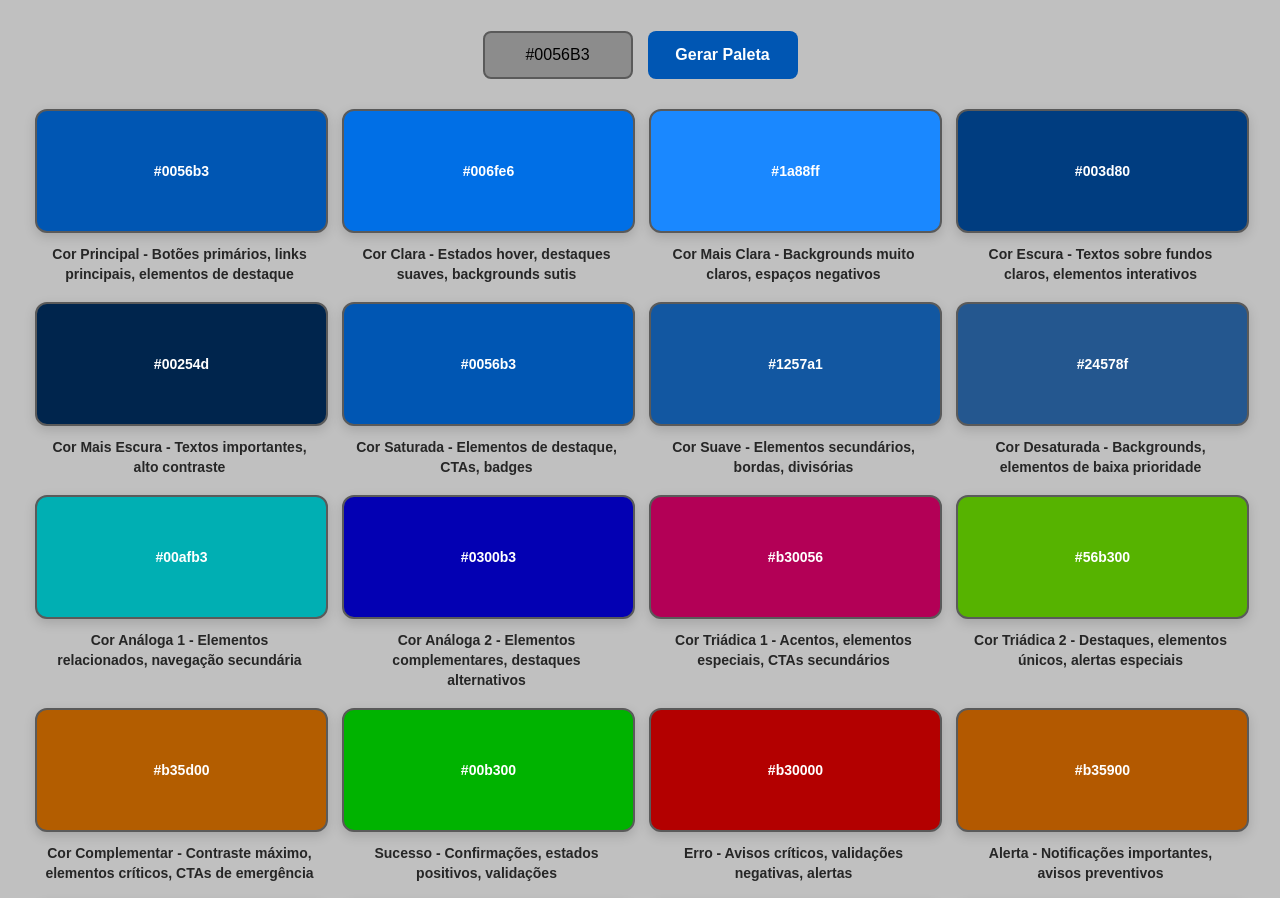
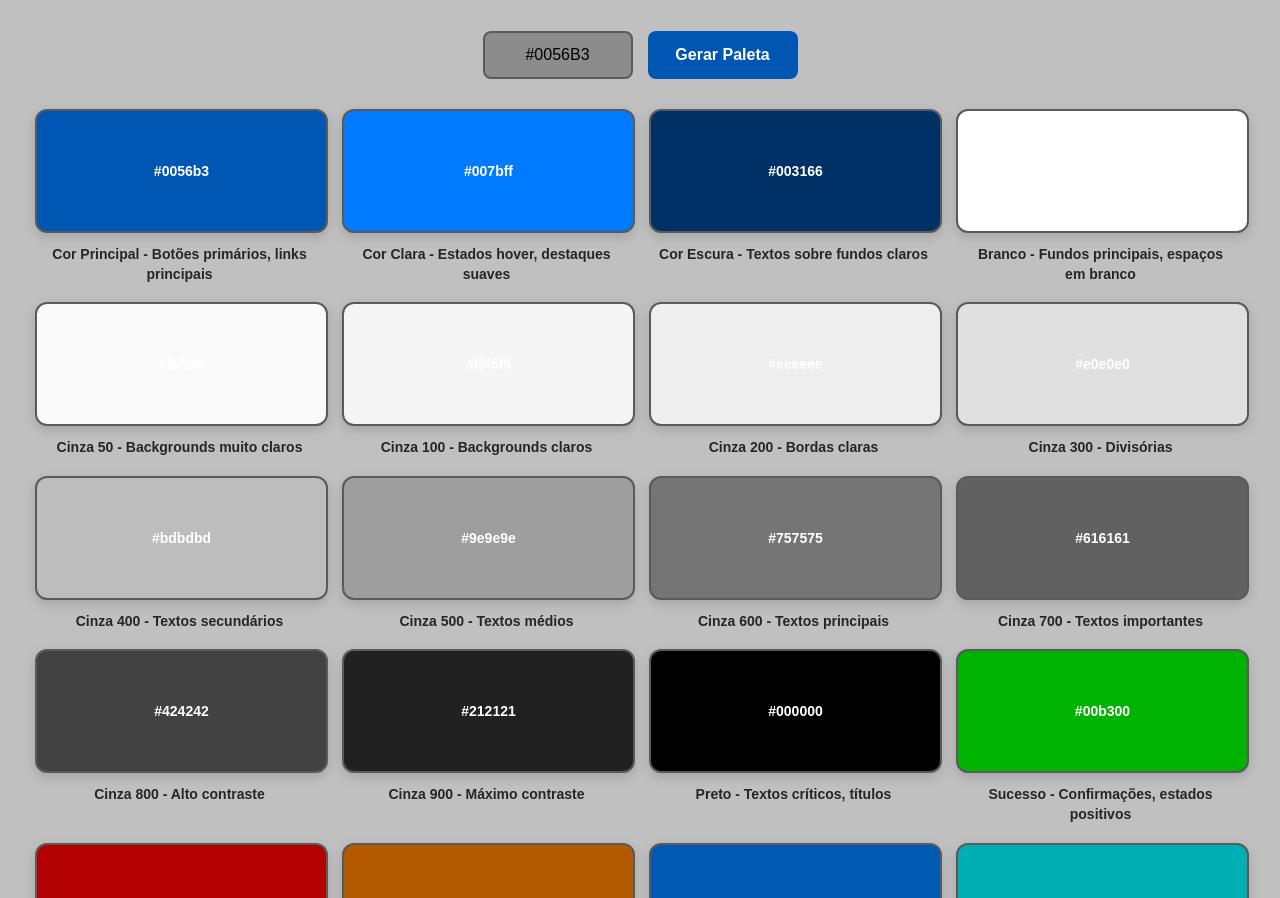
Before and after one commit to thiago95macedo/paleta_cores, a plain HTML site: page index.html in a window 1280 px wide. Shown: the part 223-1121 px from the top of the page. Drawn offline with Linux system fonts and the light colour scheme.

Commit message:
Refatora sistema de cores: inclui branco, evita repetições e melhora lógica

```diff
--- a/index.html
+++ b/index.html
@@ -138,76 +138,51 @@
       return rgbToHex(rgb[0], rgb[1], rgb[2]);
     }
 
-    // Cores análogas (30° de diferença)
-    function getAnalogousColors(h, s, l) {
-      return [
-        generateHslColor((h - 30 + 360) % 360, s, l),
-        generateHslColor((h + 30) % 360, s, l)
-      ];
-    }
+    // Sistema de cores mais inteligente
+    function generateSmartPalette(primaryColor) {
+      const rgb = hexToRgb(primaryColor);
+      const [h, s, l] = rgbToHsl(rgb[0], rgb[1], rgb[2]);
 
-    // Cores triádicas (120° de diferença)
-    function getTriadicColors(h, s, l) {
-      return [
-        generateHslColor((h + 120) % 360, s, l),
-        generateHslColor((h + 240) % 360, s, l)
-      ];
-    }
+      const palette = {
+        // CORES PRINCIPAIS (baseadas na cor principal)
+        primary: primaryColor,
+        primaryLight: generateHslColor(h, s, Math.min(100, l + 15)),
+        primaryDark: generateHslColor(h, s, Math.max(0, l - 15)),
 
-    // Cor complementar (180° de diferença)
-    function getComplementaryColor(h, s, l) {
-      return generateHslColor((h + 180) % 360, s, l);
-    }
+        // CORES NEUTRAS (incluindo branco)
+        white: '#ffffff',
+        gray50: '#fafafa',
+        gray100: '#f5f5f5',
+        gray200: '#eeeeee',
+        gray300: '#e0e0e0',
+        gray400: '#bdbdbd',
+        gray500: '#9e9e9e',
+        gray600: '#757575',
+        gray700: '#616161',
+        gray800: '#424242',
+        gray900: '#212121',
+        black: '#000000',
 
-    // Variações de luminosidade
-    function getLightnessVariations(h, s, l) {
-      return {
-        lighter: generateHslColor(h, s, Math.min(100, l + 20)),
-        light: generateHslColor(h, s, Math.min(100, l + 10)),
-        dark: generateHslColor(h, s, Math.max(0, l - 10)),
-        darker: generateHslColor(h, s, Math.max(0, l - 20))
-      };
-    }
+        // CORES FUNCIONAIS (baseadas na cor principal mas com matizes específicos)
+        success: generateHslColor(120, Math.min(100, s + 10), l), // Verde
+        error: generateHslColor(0, Math.min(100, s + 10), l),     // Vermelho
+        warning: generateHslColor(30, Math.min(100, s + 10), l),  // Laranja
+        info: generateHslColor(210, Math.min(100, s + 10), l),    // Azul
 
-    // Variações de saturação
-    function getSaturationVariations(h, s, l) {
-      return {
+        // CORES DE HARMONIA
+        analogous1: generateHslColor((h - 30 + 360) % 360, s, l),
+        analogous2: generateHslColor((h + 30) % 360, s, l),
+        triadic1: generateHslColor((h + 120) % 360, s, l),
+        triadic2: generateHslColor((h + 240) % 360, s, l),
+        complementary: generateHslColor((h + 180) % 360, s, l),
+
+        // VARIAÇÕES DE SATURAÇÃO
         saturated: generateHslColor(h, Math.min(100, s + 20), l),
         muted: generateHslColor(h, Math.max(0, s - 20), l),
         desaturated: generateHslColor(h, Math.max(0, s - 40), l)
       };
-    }
 
-    // Cores funcionais adaptativas
-    function getAdaptiveFunctionalColors(h, s, l) {
-      // Sucesso: Verde baseado na cor principal
-      const successH = 120; // Verde
-      const successColor = generateHslColor(successH, Math.min(100, s + 10), l);
-
-      // Erro: Vermelho baseado na cor principal
-      const errorH = 0; // Vermelho
-      const errorColor = generateHslColor(errorH, Math.min(100, s + 10), l);
-
-      // Alerta: Laranja baseado na cor principal
-      const warningH = 30; // Laranja
-      const warningColor = generateHslColor(warningH, Math.min(100, s + 10), l);
-
-      // Info: Azul baseado na cor principal
-      const infoH = 210; // Azul
-      const infoColor = generateHslColor(infoH, Math.min(100, s + 10), l);
-
-      return { successColor, errorColor, warningColor, infoColor };
-    }
-
-    // Cores neutras adaptativas
-    function getAdaptiveNeutralColors(l) {
-      return {
-        lightest: generateHslColor(0, 0, Math.min(100, l + 40)),
-        light: generateHslColor(0, 0, Math.min(100, l + 20)),
-        medium: generateHslColor(0, 0, l),
-        dark: generateHslColor(0, 0, Math.max(0, l - 20)),
-        darkest: generateHslColor(0, 0, Math.max(0, l - 40))
-      };
+      return palette;
     }
 
     function generatePalette() {
@@ -217,58 +192,46 @@
         return;
       }
 
-      // Converter para HSL
-      const rgb = hexToRgb(primaryColor);
-      const [h, s, l] = rgbToHsl(rgb[0], rgb[1], rgb[2]);
-
-      // Gerar todas as variações
-      const lightnessVars = getLightnessVariations(h, s, l);
-      const saturationVars = getSaturationVariations(h, s, l);
-      const analogousColors = getAnalogousColors(h, s, l);
-      const triadicColors = getTriadicColors(h, s, l);
-      const complementaryColor = getComplementaryColor(h, s, l);
-      const functionalColors = getAdaptiveFunctionalColors(h, s, l);
-      const neutralColors = getAdaptiveNeutralColors(l);
-
-      // Limpar container
+      const palette = generateSmartPalette(primaryColor);
       const paletteContainer = document.getElementById('paletteContainer');
       paletteContainer.innerHTML = '';
 
-      // 1. COR PRINCIPAL E VARIAÇÕES
-      addColorBox(paletteContainer, primaryColor, 'Cor Principal - Botões primários, links principais, elementos de destaque');
-      addColorBox(paletteContainer, lightnessVars.light, 'Cor Clara - Estados hover, destaques suaves, backgrounds sutis');
-      addColorBox(paletteContainer, lightnessVars.lighter, 'Cor Mais Clara - Backgrounds muito claros, espaços negativos');
-      addColorBox(paletteContainer, lightnessVars.dark, 'Cor Escura - Textos sobre fundos claros, elementos interativos');
-      addColorBox(paletteContainer, lightnessVars.darker, 'Cor Mais Escura - Textos importantes, alto contraste');
+      // 1. CORES PRINCIPAIS
+      addColorBox(paletteContainer, palette.primary, 'Cor Principal - Botões primários, links principais');
+      addColorBox(paletteContainer, palette.primaryLight, 'Cor Clara - Estados hover, destaques suaves');
+      addColorBox(paletteContainer, palette.primaryDark, 'Cor Escura - Textos sobre fundos claros');
 
-      // 2. VARIAÇÕES DE SATURAÇÃO
-      addColorBox(paletteContainer, saturationVars.saturated, 'Cor Saturada - Elementos de destaque, CTAs, badges');
-      addColorBox(paletteContainer, saturationVars.muted, 'Cor Suave - Elementos secundários, bordas, divisórias');
-      addColorBox(paletteContainer, saturationVars.desaturated, 'Cor Desaturada - Backgrounds, elementos de baixa prioridade');
+      // 2. CORES NEUTRAS (incluindo branco)
+      addColorBox(paletteContainer, palette.white, 'Branco - Fundos principais, espaços em branco');
+      addColorBox(paletteContainer, palette.gray50, 'Cinza 50 - Backgrounds muito claros');
+      addColorBox(paletteContainer, palette.gray100, 'Cinza 100 - Backgrounds claros');
+      addColorBox(paletteContainer, palette.gray200, 'Cinza 200 - Bordas claras');
+      addColorBox(paletteContainer, palette.gray300, 'Cinza 300 - Divisórias');
+      addColorBox(paletteContainer, palette.gray400, 'Cinza 400 - Textos secundários');
+      addColorBox(paletteContainer, palette.gray500, 'Cinza 500 - Textos médios');
+      addColorBox(paletteContainer, palette.gray600, 'Cinza 600 - Textos principais');
+      addColorBox(paletteContainer, palette.gray700, 'Cinza 700 - Textos importantes');
+      addColorBox(paletteContainer, palette.gray800, 'Cinza 800 - Alto contraste');
+      addColorBox(paletteContainer, palette.gray900, 'Cinza 900 - Máximo contraste');
+      addColorBox(paletteContainer, palette.black, 'Preto - Textos críticos, títulos');
 
-      // 3. CORES ANÁLOGAS
-      addColorBox(paletteContainer, analogousColors[0], 'Cor Análoga 1 - Elementos relacionados, navegação secundária');
-      addColorBox(paletteContainer, analogousColors[1], 'Cor Análoga 2 - Elementos complementares, destaques alternativos');
+      // 3. CORES FUNCIONAIS
+      addColorBox(paletteContainer, palette.success, 'Sucesso - Confirmações, estados positivos');
+      addColorBox(paletteContainer, palette.error, 'Erro - Avisos críticos, validações negativas');
+      addColorBox(paletteContainer, palette.warning, 'Alerta - Notificações importantes');
+      addColorBox(paletteContainer, palette.info, 'Informação - Tooltips, mensagens');
 
-      // 4. CORES TRIÁDICAS
-      addColorBox(paletteContainer, triadicColors[0], 'Cor Triádica 1 - Acentos, elementos especiais, CTAs secundários');
-      addColorBox(paletteContainer, triadicColors[1], 'Cor Triádica 2 - Destaques, elementos únicos, alertas especiais');
+      // 4. CORES DE HARMONIA
+      addColorBox(paletteContainer, palette.analogous1, 'Análoga 1 - Elementos relacionados');
+      addColorBox(paletteContainer, palette.analogous2, 'Análoga 2 - Elementos complementares');
+      addColorBox(paletteContainer, palette.triadic1, 'Triádica 1 - Acentos, elementos especiais');
+      addColorBox(paletteContainer, palette.triadic2, 'Triádica 2 - Destaques únicos');
+      addColorBox(paletteContainer, palette.complementary, 'Complementar - Contraste máximo');
 
-      // 5. COR COMPLEMENTAR
-      addColorBox(paletteContainer, complementaryColor, 'Cor Complementar - Contraste máximo, elementos críticos, CTAs de emergência');
-
-      // 6. CORES FUNCIONAIS ADAPTATIVAS
-      addColorBox(paletteContainer, functionalColors.successColor, 'Sucesso - Confirmações, estados positivos, validações');
-      addColorBox(paletteContainer, functionalColors.errorColor, 'Erro - Avisos críticos, validações negativas, alertas');
-      addColorBox(paletteContainer, functionalColors.warningColor, 'Alerta - Notificações importantes, avisos preventivos');
-      addColorBox(paletteContainer, functionalColors.infoColor, 'Informação - Tooltips, mensagens informativas, ajuda');
-
-      // 7. CORES NEUTRAS ADAPTATIVAS
-      addColorBox(paletteContainer, neutralColors.lightest, 'Neutro Mais Claro - Background principal, espaços em branco');
-      addColorBox(paletteContainer, neutralColors.light, 'Neutro Claro - Backgrounds secundários, cards, containers');
-      addColorBox(paletteContainer, neutralColors.medium, 'Neutro Médio - Bordas, divisórias, elementos estruturais');
-      addColorBox(paletteContainer, neutralColors.dark, 'Neutro Escuro - Textos secundários, labels, metadados');
-      addColorBox(paletteContainer, neutralColors.darkest, 'Neutro Mais Escuro - Textos principais, títulos, navegação');
+      // 5. VARIAÇÕES DE SATURAÇÃO
+      addColorBox(paletteContainer, palette.saturated, 'Saturada - Elementos de destaque, CTAs');
+      addColorBox(paletteContainer, palette.muted, 'Suave - Elementos secundários');
+      addColorBox(paletteContainer, palette.desaturated, 'Desaturada - Backgrounds, baixa prioridade');
     }
 
     function addColorBox(container, color, description) {
```
